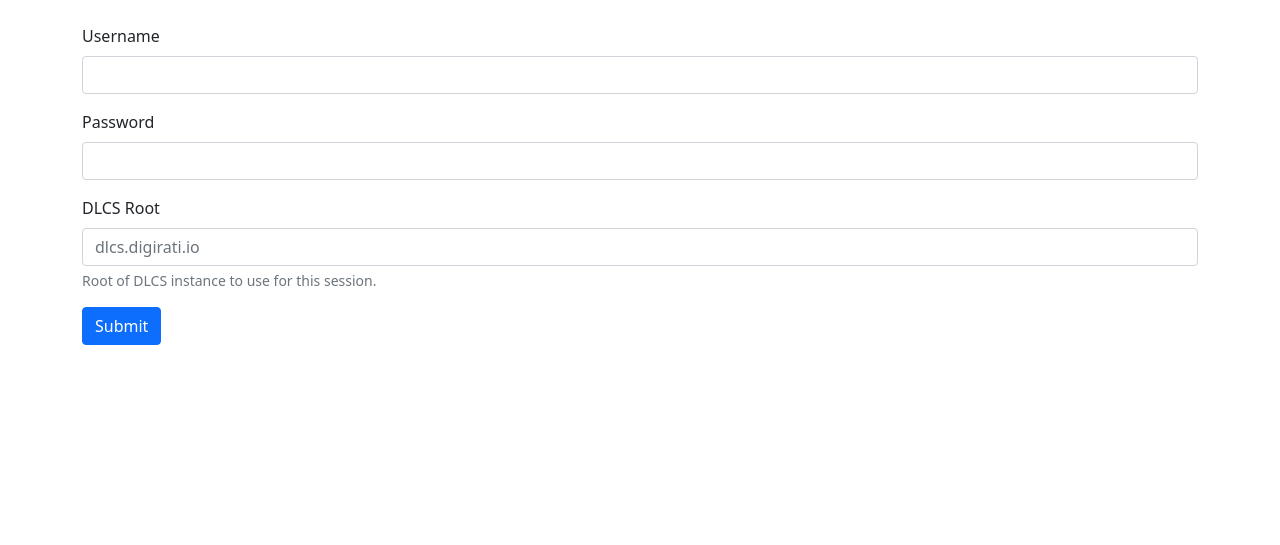
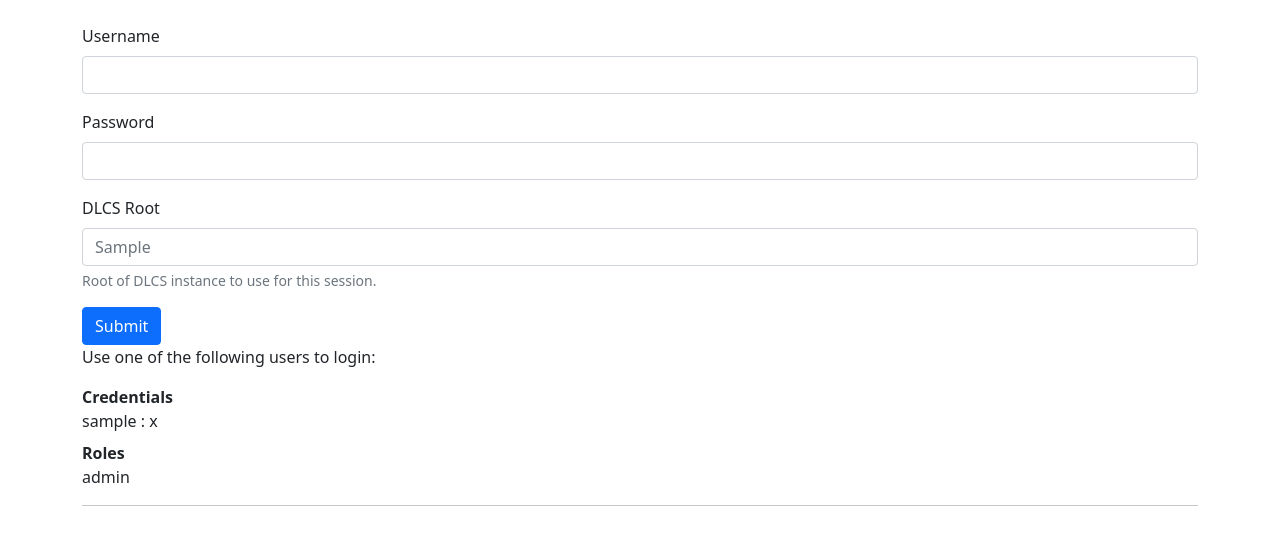
Before and after one commit to dlcs/role-provider-demo, a Flask app: template templates/login.html in a window 1280 px wide. Shown: the top 545 px of the page. Run offline with Flask 2, Linux system fonts and the light colour scheme; the template is opened without the code that fills it: most values are stand-ins (such as "Sample title", 1, 10 or a date in 2020).

Commit message:
Read settings file

```diff
--- a/main.py
+++ b/main.py
@@ -1,11 +1,21 @@
+import json
 from flask import Flask, render_template
 
 app = Flask("dlcs-role-provider")
 
+settings = {}
+
+
+@app.before_first_request
+def startup():
+    with open('settings.json') as settings_json:
+        global settings
+        settings = json.load(settings_json)
+
 
 @app.route("/login", methods=['GET'])
 def login():
-    return render_template("login.html")
+    return render_template('login.html', default_root=settings['dlcs-default-root'], users=settings['users'])
 
 
 @app.route("/info")
--- a/templates/login.html
+++ b/templates/login.html
@@ -9,6 +9,7 @@
 </head>
 <body>
 <div class="container-lg mt-4">
+    <div class="row">
         <form>
             <div class="mb-3">
                 <label for="username" class="form-label">Username</label>
@@ -21,11 +22,25 @@
             <div class="mb-3">
                 <label for="dlcs" class="form-label">DLCS Root</label>
                 <input type="text" class="form-control" id="dlcs" aria-describedby="dlcsHelp"
-                   placeholder="dlcs.digirati.io">
+                       placeholder="{{ default_root }}">
                 <div id="dlcsHelp" class="form-text">Root of DLCS instance to use for this session.</div>
             </div>
             <button type="submit" class="btn btn-primary">Submit</button>
         </form>
+    </div>
+    <div class="row">
+        <p>Use one of the following users to login:</p>
+        <dl>
+            {% for user in users %}
+            <dt>Credentials</dt>
+            <dd>{{ user.username }} : {{ user.password }}</dd>
+
+            <dt>Roles</dt>
+            <dd>{{ user.roles }}</dd>
+            <hr>
+            {% endfor %}
+        </dl>
+    </div>
 </div>
 
 <script src="https://cdn.jsdelivr.net/npm/bootstrap@5.1.3/dist/js/bootstrap.bundle.min.js"
```
Also changed, not shown: settings.json (added, +32 -0 lines). Lines whose indentation alone changed are shown as unchanged.
